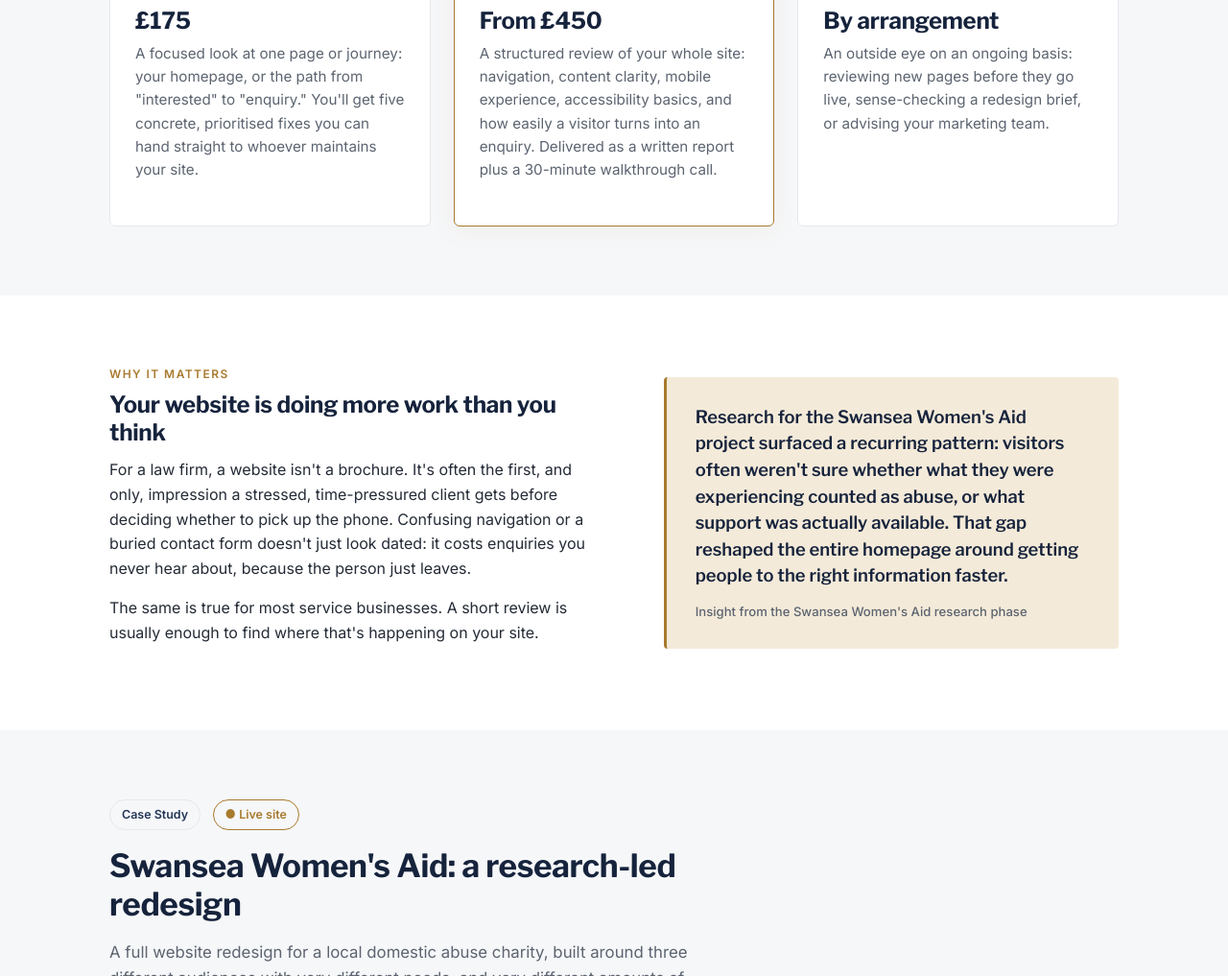
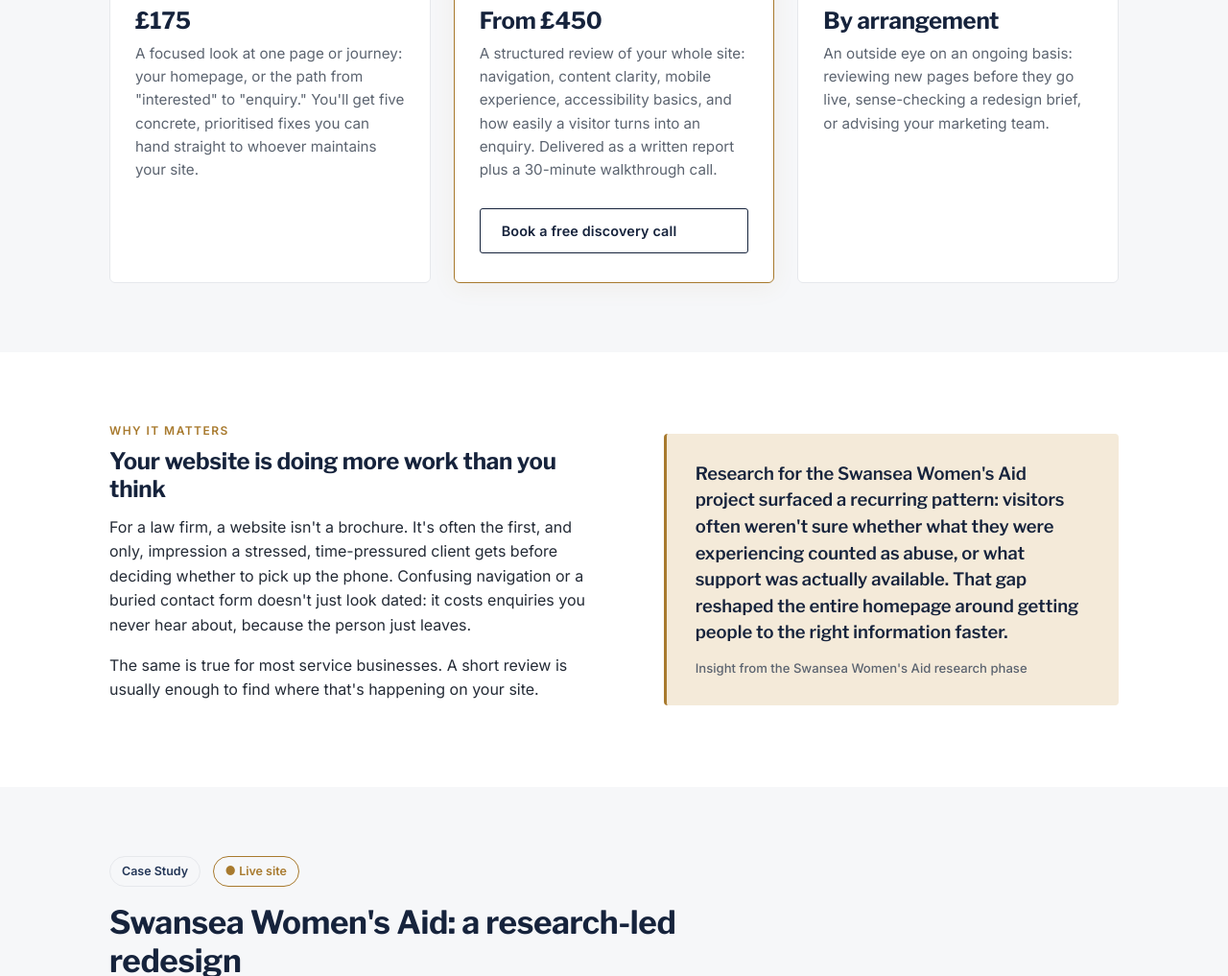
Before and after one commit to shipleyux/sara-shipley-ux-portfolio, a plain HTML site: page index.html in a window 1280 px wide. Shown: the part 980-1997 px from the top of the page at 96% size. Drawn offline with nearby package versions, Linux system fonts and the light colour scheme.

Commit message:
Add free discovery call CTA to Full UX Audit card

```diff
--- a/index.html
+++ b/index.html
@@ -283,6 +283,7 @@
         <h3>Full UX Audit</h3>
         <div class="price">From &pound;450</div>
         <p>A structured review of your whole site: navigation, content clarity, mobile experience, accessibility basics, and how easily a visitor turns into an enquiry. Delivered as a written report plus a 30-minute walkthrough call.</p>
+        <a href="https://calendly.com/shipley-ux/discovery-call" class="btn ghost" target="_blank" rel="noopener" style="margin-top:12px;display:inline-block;">Book a free discovery call</a>
       </div>
       <div class="card">
         <div class="turnaround">&pound;85/hr &middot; &pound;320 half-day</div>
```
